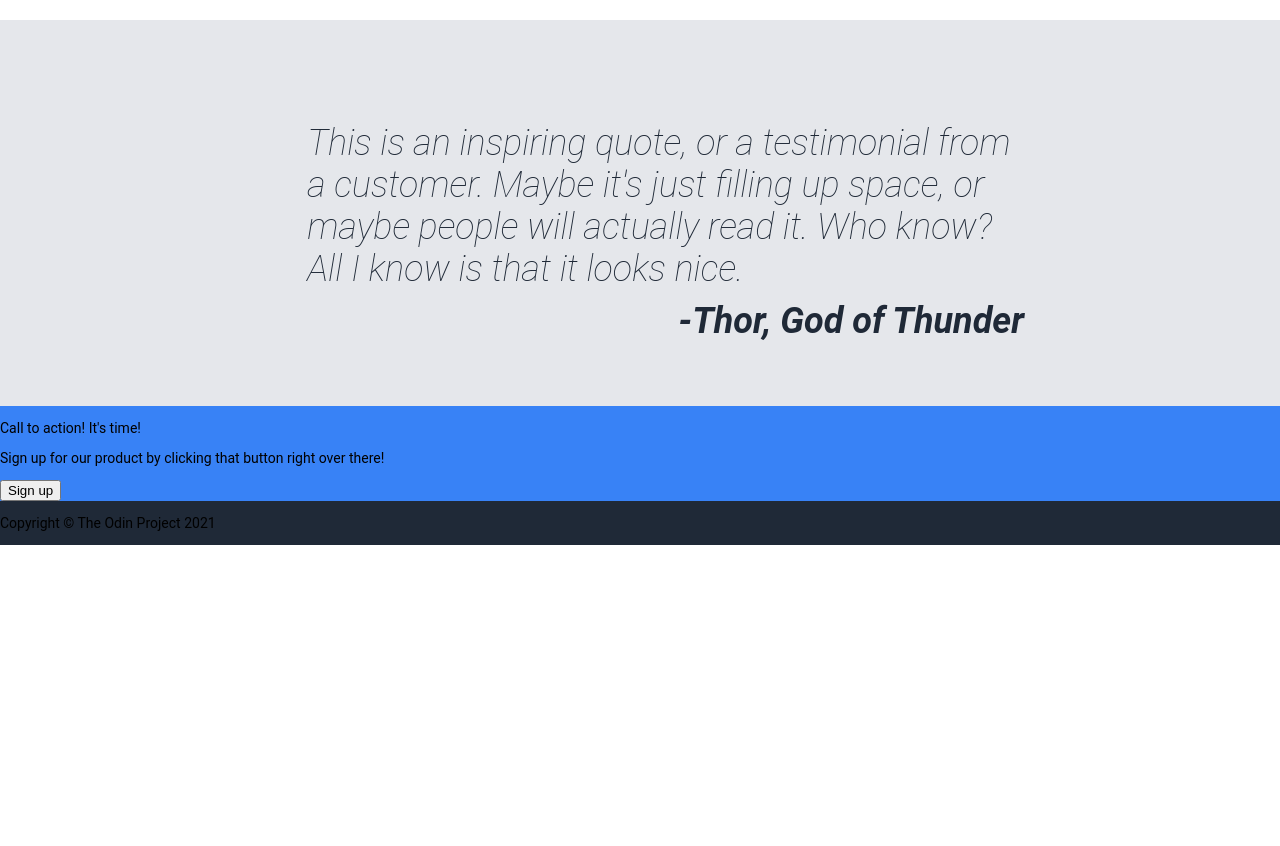
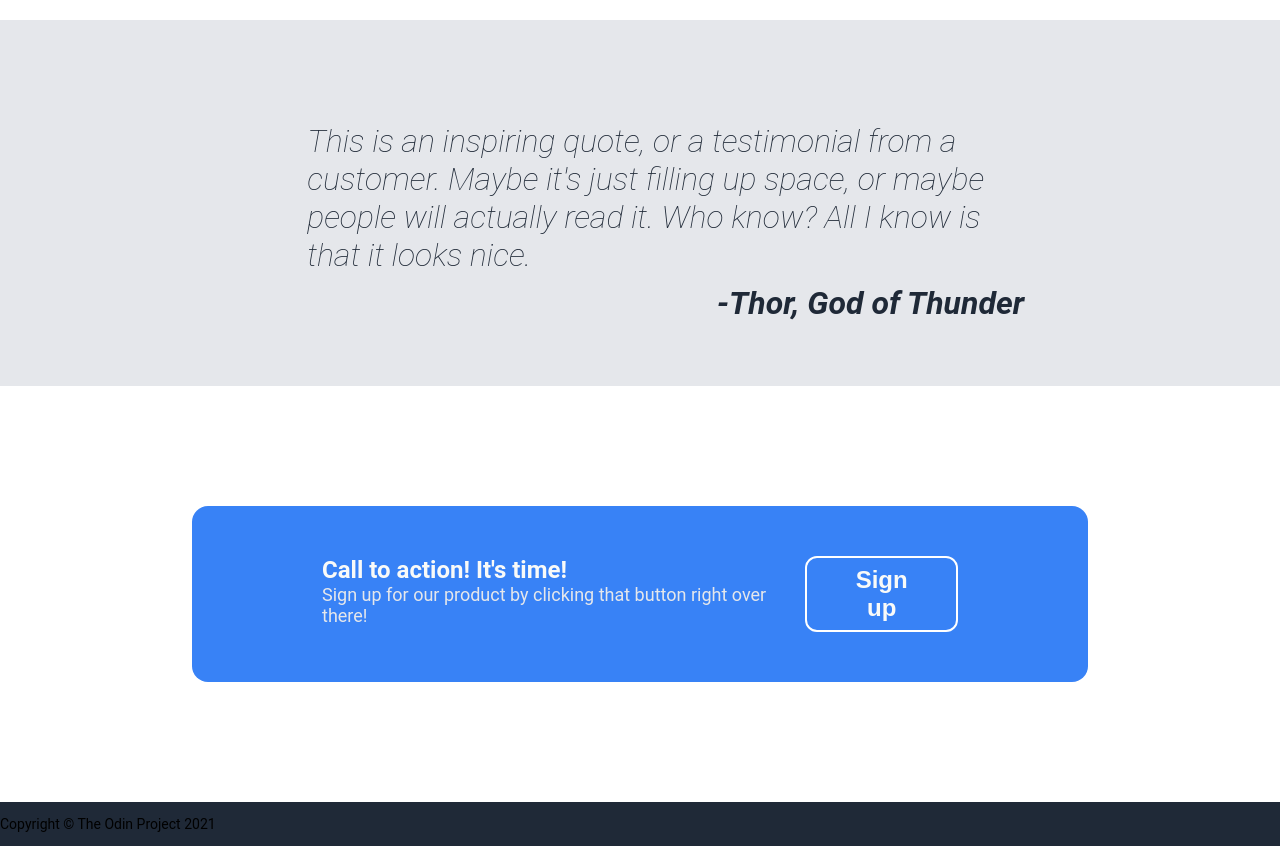
Before and after one commit to HassanAlnaggar99/landing-page, a plain HTML site: page index.html in a window 1280 px wide. Shown: the part 960-1806 px from the top of the page. Before the commit the page ends 1505 px from the top, so only its background shows below. Drawn offline with Linux system fonts and the light colour scheme.

Commit message:
finished action part

```diff
--- a/css/style.css
+++ b/css/style.css
@@ -139,7 +139,7 @@ li a {
 }
 
 .quote p, .quote h6 {
-  font-size: 36px;
+  font-size: 32px;
   font-weight: 100;
   font-style: italic;
   color: #1F2937;
@@ -154,6 +154,37 @@ li a {
 
 .action {
   background-color: #3882F6;
+  margin: 120px 15%;
+  padding: 50px 130px;
+  border-radius: 16px;
+  display: flex;
+  justify-content: space-between;
+}
+
+.action-text p {
+  margin: 0;
+}
+
+.action-text .big, .action-button button {
+  color: #F9FAF8;
+  font-size: 24px;
+  font-weight: bold;
+}
+
+.action-text .small {
+  color: #E5E7EB;
+  font-size: 18px;
+}
+
+.action-button {
+  align-self:center;
+}
+
+.action-button button {
+  background-color: #3882F6;
+  padding: 8px 32px;
+  border: 2px solid white;
+  border-radius: 12px;
 }
 
 .footer {
--- a/index.html
+++ b/index.html
@@ -65,14 +65,12 @@
     </div>
 
     <div class="action">
-      <div>
-        <div>
-          <p>Call to action! It's time!</p>
-          <p>Sign up for our product by clicking that button right over there!</p>
-        </div>
-        <div>
-          <button>Sign up</button>
-        </div>
+      <div class="action-text">
+        <p class="big">Call to action! It's time!</p>
+        <p class="small">Sign up for our product by clicking that button right over there!</p>
+      </div>
+      <div class="action-button">
+        <button>Sign up</button>
       </div>
     </div>
   </div>
```
